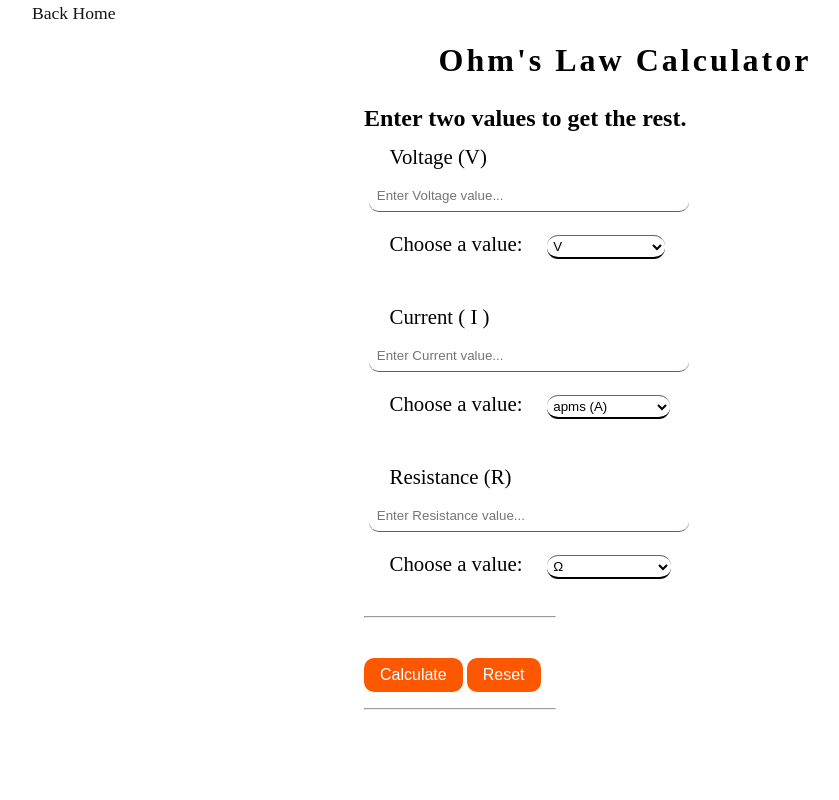
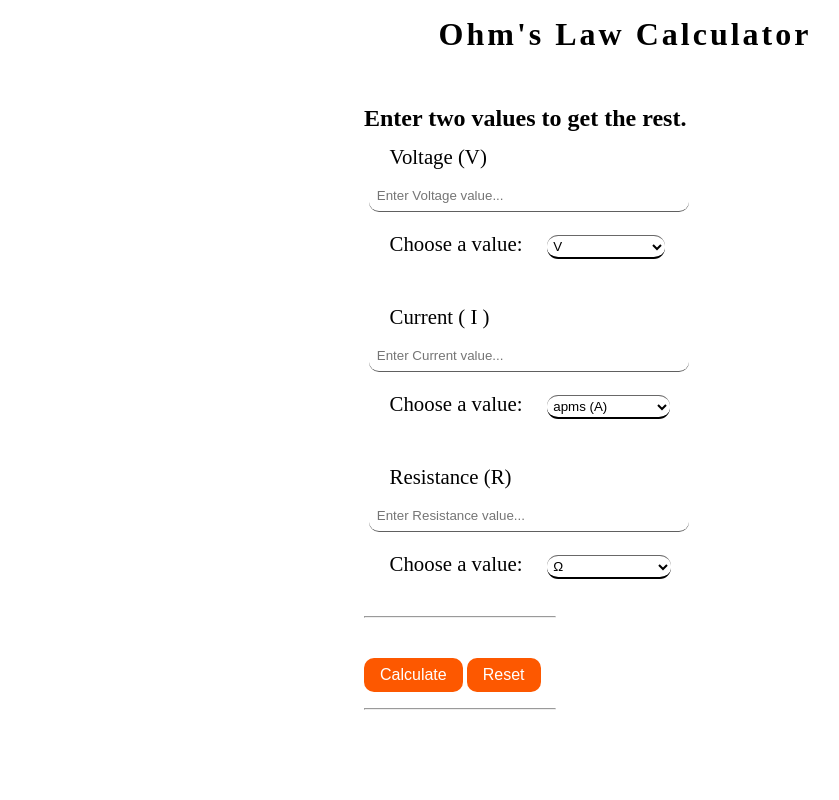
Before and after one commit to AMAN-ARABZADEH/Ohms-Law-Calculator, a plain HTML site: page index.html in a window 1280 px wide. Shown: the top 800 px of the page, without its empty margins (20-859 px from the left). Drawn offline with Linux system fonts and the light colour scheme.

Commit message:
This is first commit

```diff
--- a/index.html
+++ b/index.html
@@ -8,7 +8,6 @@
     <title>Ohm's Law Calculator</title>
   </head>
   <body>
-    <a id="home" href="index.html">Back Home</a>
     <h1>Ohm's Law Calculator</h1>
     <section id="form">
       <form>
```
